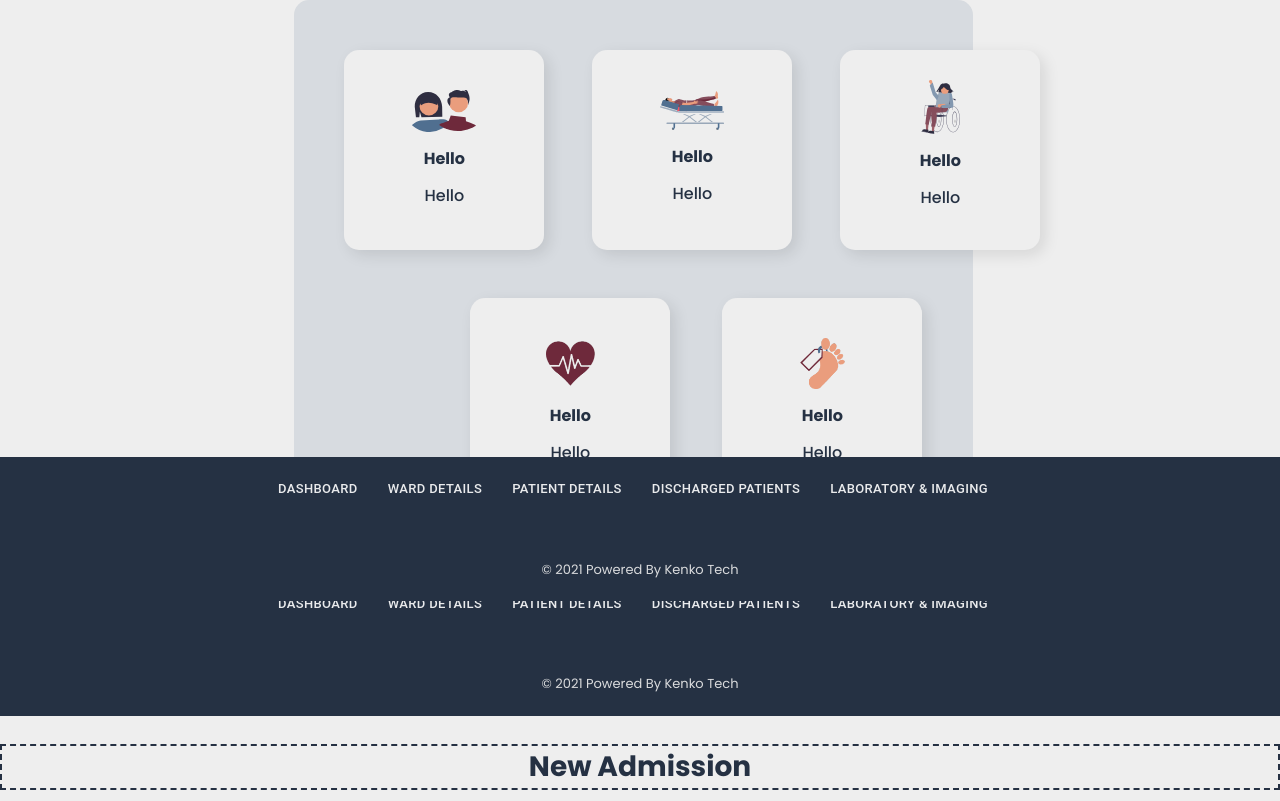
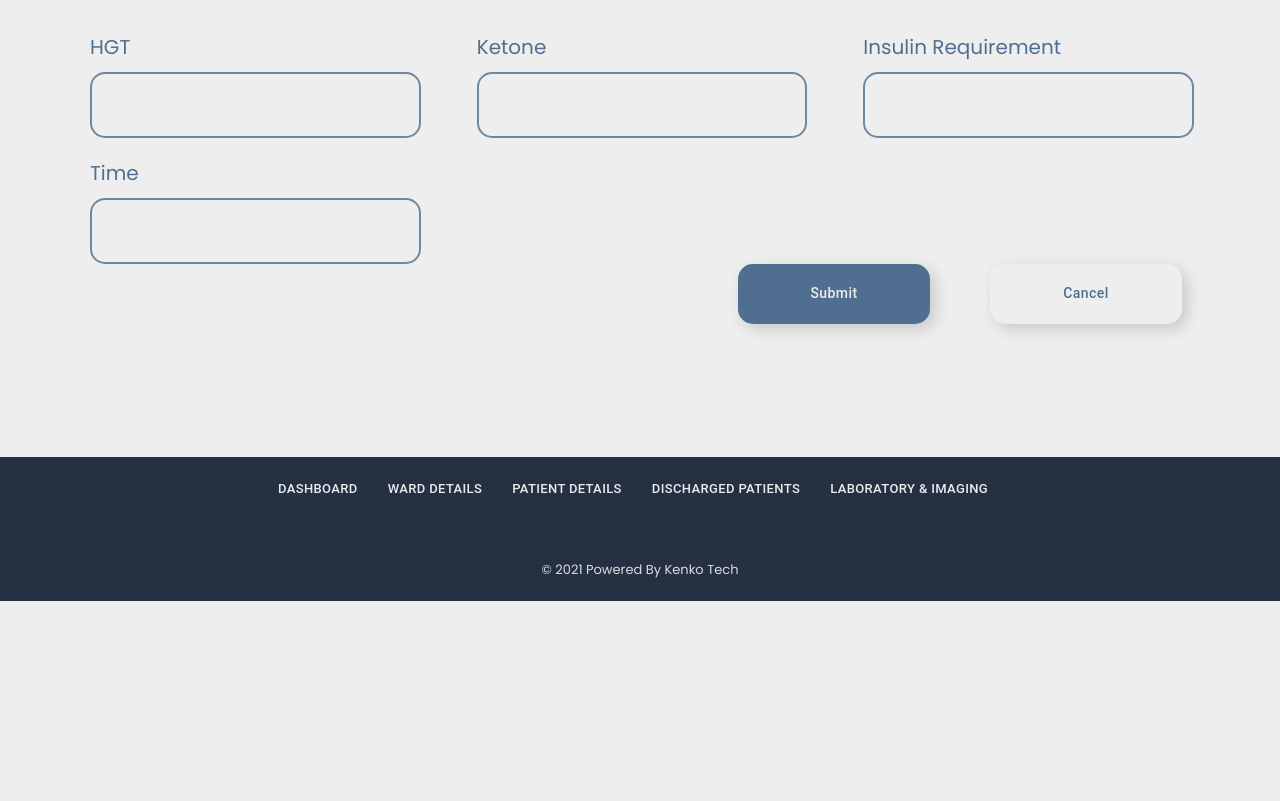
Before and after one commit to 1adityas/HMS, a React (Create React App) app: page / in a window 1280 px wide. Shown: the part 199-1000 px from the top of the page. After the commit the page ends 800 px from the top, so only its background shows below. Built offline with nearby package versions, Linux system fonts and the light colour scheme.

Commit message:
App comment

```diff
--- a/src/App.js
+++ b/src/App.js
@@ -16,9 +16,9 @@ function App() {
   return (
     <div>
        {/* <NavBar /> */}
-      <MsDashboard />
+      {/* <MsDashboard /> */}
       {/* <Login/> */}
-      <NewAdmission/>
+      {/* <NewAdmission/> */}
      {/* <PatientDetails /> */}
      <HGT/>
     </div>
```
